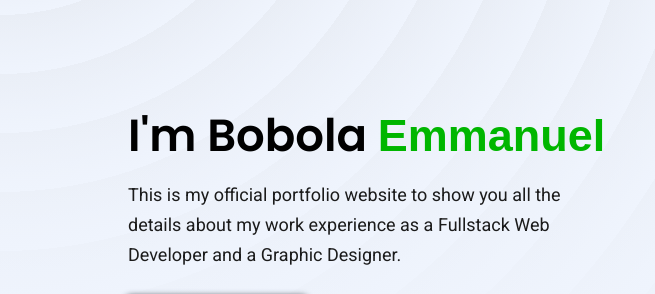
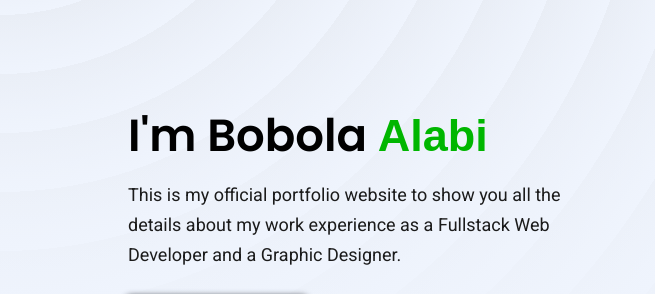
Before and after one commit to Bobzycruiz/mypotwebsite, a plain HTML site: page index.html in a window 1280 px wide. Shown: the part 221-515 px from the top of the page, 0-655 px from the left. Drawn offline with Linux system fonts and the light colour scheme.

Commit message:
Update index.html

```diff
--- a/index.html
+++ b/index.html
@@ -33,7 +33,7 @@
             </ul>
         </nav>
         <div class="details">
-            <h1>I'm Bobola <span>Emmanuel</span></h1>
+            <h1>I'm Bobola <span>Alabi</span></h1>
             <p>This is my official portfolio website to show you all the details about my work experience as a Fullstack Web Developer and a Graphic Designer.</p>
             <a href="#">Download CV <i class="fa fa-download"></i></a>
         </div>
```
